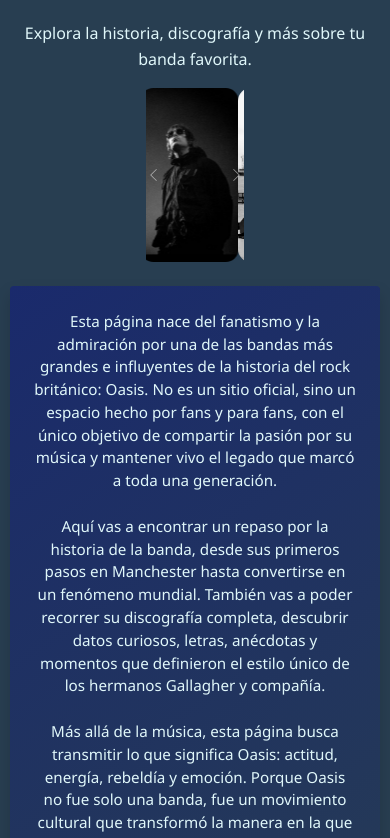
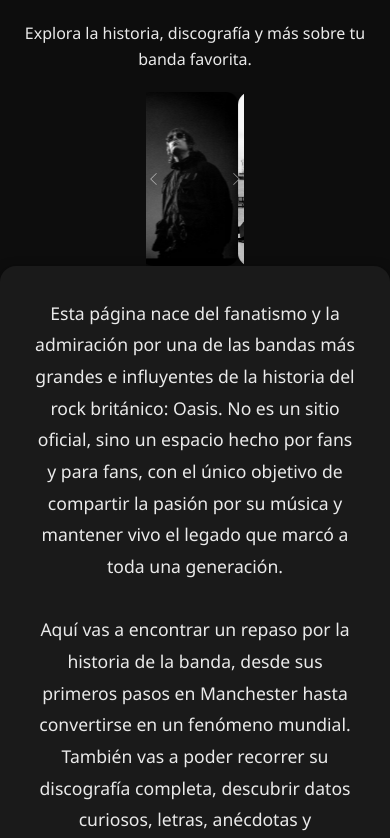
Before and after one commit to fzcristian/Entrega-2, a plain HTML site: page index.html in a window 390 px wide. Shown: the part 303-1141 px from the top of the page. Drawn offline with nearby package versions, Linux system fonts and the light colour scheme.

Commit message:
paleta nueva

```diff
--- a/index.html
+++ b/index.html
@@ -63,9 +63,8 @@
             </button>
           </div>
         </section>
-
         <section>
-          <div class="container w-50 mx-auto my-4 p-4 bg-light rounded shadow">
+          <div class="container fan-text">
             <p class="text-center mb-0">
               Esta página nace del fanatismo y la admiración por una de las bandas más grandes e influyentes de la historia del rock británico: Oasis. No es un sitio oficial, sino un espacio hecho por fans y para fans, con el único objetivo de compartir la pasión por su música y mantener vivo el legado que marcó a toda una generación.<br><br>
               Aquí vas a encontrar un repaso por la historia de la banda, desde sus primeros pasos en Manchester hasta convertirse en un fenómeno mundial. También vas a poder recorrer su discografía completa, descubrir datos curiosos, letras, anécdotas y momentos que definieron el estilo único de los hermanos Gallagher y compañía.<br><br>
--- a/style/style.css
+++ b/style/style.css
@@ -5,16 +5,16 @@
 }
 
 :root {
-  --color-dark: #0b1e3f;
-  --color-primary: #1a2a6c;
-  --color-secondary: #283e51;
-  --color-accent: #f5af19;
-  --color-light: #e0f7fa;
+  --color-dark: #0d0d0d;      /* negro profundo */
+  --color-primary: #1c1c1c;   /* gris muy oscuro */
+  --color-secondary: #2b2b2b; /* gris oscuro */
+  --color-accent: #f5af19;    /* amarillo dorado */
+  --color-light: #eaeaea;     /* texto claro */
 }
 
 body {
   font-family: 'Segoe UI', 'Archivo Black', sans-serif;
-  background: var(--color-secondary);
+  background: var(--color-dark);
   color: var(--color-light);
   line-height: 1.6;
 }
@@ -51,31 +51,34 @@
   font-family: 'Archivo Black', sans-serif;
   text-align: center;
   margin-bottom: 1rem;
-  text-shadow: 2px 2px 8px rgba(0,0,0,0.3);
+  text-shadow: 2px 2px 8px rgba(0,0,0,0.6);
 }
 
 h1 {
   font-size: 3rem;
   border-bottom: 4px solid var(--color-accent);
   padding-bottom: 0.5rem;
+  color: var(--color-light);
 }
 
 h2 {
   font-size: 2.5rem;
+  color: var(--color-accent);
 }
 
 h3 {
   font-size: 1.5rem;
+  color: var(--color-light);
 }
 
-/* Containers and cards */
+/* Contenedor de texto (debajo del carrusel) */
 .container.bg-light {
-  background: linear-gradient(145deg, var(--color-primary), var(--color-secondary));
-  color: var(--color-light);
-  border: none;
+  background: var(--color-secondary);   /* gris oscuro */
+  color: var(--color-light);            /* texto claro */
+  border: 1px solid var(--color-dark);
   padding: 2rem;
   border-radius: 1rem;
-  box-shadow: 0 4px 12px rgba(0,0,0,0.3);
+  box-shadow: 0 4px 12px rgba(0,0,0,0.6);
   text-align: justify;
 }
 
@@ -86,14 +89,14 @@
 }
 
 .container.bg-light p strong {
-  color: var(--color-accent); /* acento en palabras clave */
+  color: var(--color-accent);
 }
 
 /* Carousel */
 .carousel {
-  max-width: 600px;  /* límite en desktop */
-  width: 90%;        /* ocupa gran parte del ancho en mobile */
-  margin: 0 auto;    /* siempre centrado */
+  max-width: 600px;
+  width: 90%;
+  margin: 0 auto;
 }
 
 .carousel-inner img {
@@ -101,6 +104,7 @@
   height: auto;
   border-radius: 0.8rem;
   object-fit: cover;
+  box-shadow: 0 2px 12px rgba(0,0,0,0.5);
 }
 
 /* Grid layout */
@@ -127,25 +131,24 @@
   object-fit: cover;
 }
 
-
 .div2, .div3 {
-  background: var(--color-light);
-  color: #1a2a6c;
+  background: var(--color-primary);
+  color: var(--color-light);
   padding: 2rem;
   border-radius: 1rem;
-  box-shadow: 0 2px 8px rgba(0,0,0,0.1);
+  box-shadow: 0 2px 8px rgba(0,0,0,0.4);
 }
 
 .div2 h2, .div3 h2 {
   font-size: 2rem;
-  color: var(--color-primary);
+  color: var(--color-accent);
   margin-bottom: 1rem;
   text-shadow: none;
 }
 
 .parent img {
   border-radius: 12px;
-  box-shadow: 0 4px 12px rgba(0,0,0,0.2);
+  box-shadow: 0 4px 12px rgba(0,0,0,0.5);
   transition: transform 0.3s ease;
 }
 
@@ -153,7 +156,7 @@
   transform: scale(1.03);
 }
 
-
+/* Discografía */
 #discografia-oasis {
   padding: 20px;
 }
@@ -167,12 +170,12 @@
 }
 
 .album {
-  background-color: var(--color-primary);
+  background-color: var(--color-secondary);
   border-radius: 15px;
   overflow: hidden;
   text-align: center;
   transition: transform 0.3s ease-in-out;
-  box-shadow: 0 4px 12px rgba(0,0,0,0.2);
+  box-shadow: 0 4px 12px rgba(0,0,0,0.5);
 }
 
 .album:hover {
@@ -183,8 +186,10 @@
   border-radius: 12px;
 }
 
-main > p {
-  color: var(--color-accent);
+p {
+  color: var(--color-light);
+  font-size: 1rem;
+  margin-bottom: 20px;
 }
 
 /* Formulario */
@@ -192,7 +197,7 @@
   background-color: var(--color-primary);
   padding: 30px;
   border-radius: 15px;
-  box-shadow: 0 4px 10px rgba(0, 0, 0, 0.3);
+  box-shadow: 0 4px 10px rgba(0, 0, 0, 0.7);
   max-width: 600px;
   margin: 0 auto;
   color: var(--color-light);
@@ -312,7 +317,7 @@
   }
 
   .carousel {
-    width: 95%; /* carrusel más grande en mobile */
+    width: 95%;
   }
 }
 
@@ -352,3 +357,20 @@
     line-height: 1.5;
   }
 }
+
+
+.fan-text {
+  background: #1a1a1a;
+  color: #f0f0f0;
+  padding: 2rem;
+  border-radius: 1rem;
+  box-shadow: 0 4px 12px rgba(0,0,0,0.6);
+  text-align: justify;
+}
+.fan-text p {
+  font-size: 1.1rem;
+  line-height: 1.8;
+}
+.fan-text p strong {
+  color: var(--color-accent);
+}
```
